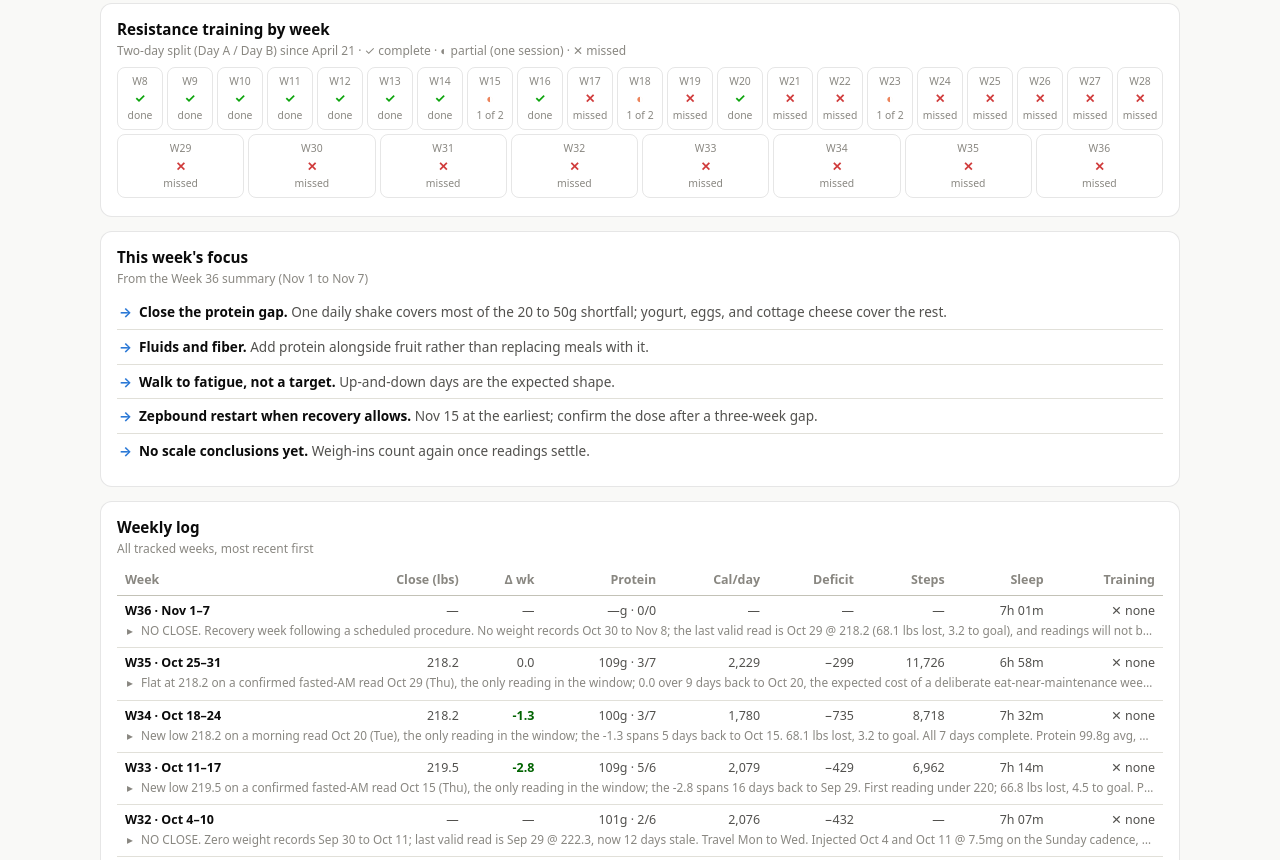
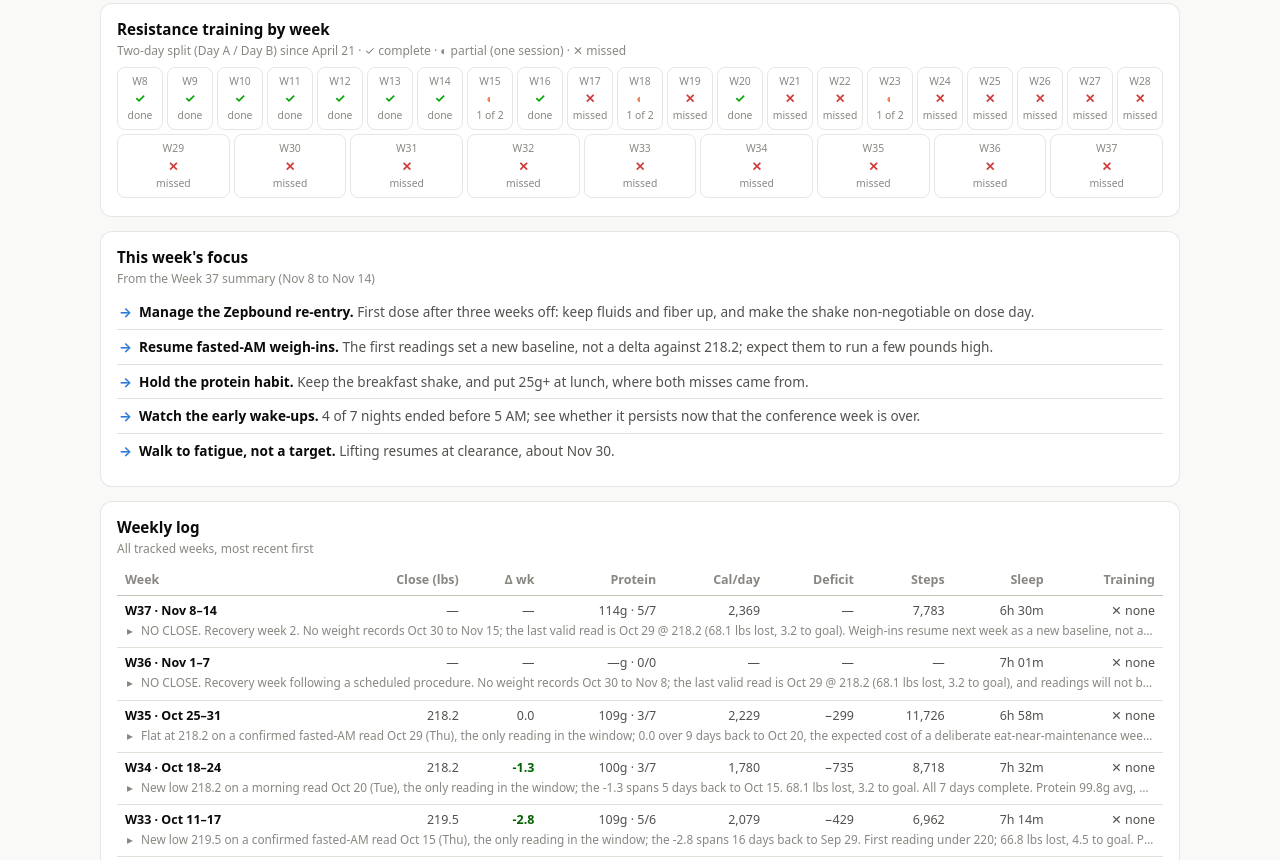
Before and after one commit to jakeworcester-byte/pace-dash-x7q3, a plain HTML site: page index.html in a window 1280 px wide. Shown: the part 1940-2800 px from the top of the page. Drawn offline with Linux system fonts and the light colour scheme.

Commit message:
Week 37 dashboard update (Nov 8-14, recovery week 2)
Co-Authored-By: Claude Opus 5.5 <noreply@anthropic.com>
Claude-Session: https://claude.ai/code/session_01GDFsbEWigyaBrQioyNGDif

```diff
--- a/index.html
+++ b/index.html
@@ -238,7 +238,7 @@
     </div>
     <div class="card">
       <h2>Calibrated daily deficit</h2>
-      <div class="desc">Modeled avg deficit (kcal/day) · tracked since Week 17 · baseline TDEE revised over time, currently 2,508</div>
+      <div class="desc">Modeled avg deficit (kcal/day) · tracked since Week 17 · baseline TDEE revised over time, currently 2,494</div>
       <div class="chart-box" id="deficitChart"></div>
     </div>
     <div class="card">
@@ -281,23 +281,23 @@
    ================================================================ */
 
 const META = {
-  updated: "2026-11-08",
+  updated: "2026-11-15",
   startWeight: 286.3,
   startDate: "2026-03-03",
   originalGoal: 236,
   goal: 215,
   dose: "7.5mg",
-  doseNote: "Last injected Sun Oct 25 @ 7.5mg. The Nov 1 and Nov 8 doses were held during recovery from a scheduled procedure; the restart waits on recovery, Nov 15 at the earliest, with the restart dose to be confirmed after the gap.",
+  doseNote: "7.5mg; restarted Sun Nov 15 after a 3-week hold (Nov 1 and Nov 8 held during recovery). Prior dose Sun Oct 25 @ 7.5mg.",
   injectionDay: "Sunday",
-  troughWindow: "None this week. Zepbound on hold.",
-  statusLine: "<strong>A recovery week.</strong> Tracking was minimal: no weigh-in and almost no food logged, so weight and deficit are not interpreted. The last valid read stands at <strong>218.20 lbs</strong> (Oct 29): <strong>68.1 down, 3.2 to go</strong>. Walking is coming back: daily steps ran about <strong>710, 2,480, 1,300, then 4,700</strong>, capped by a <strong>36-min</strong> walk on Nov 7. Sleep averaged <strong>7h01</strong> over 5 tracked nights. Protein is the gap, at an estimated <strong>50 to 80g/day</strong>.",
-  focusDesc: "From the Week 36 summary (Nov 1 to Nov 7)",
+  troughWindow: "Fri Nov 20 to Sun Nov 22",
+  statusLine: "<strong>Recovery is running ahead of schedule.</strong> The best protein week in the program record: <strong>114.2g/day</strong>, <strong>5 of 7</strong> days at target, carried by a breakfast shake on six of seven mornings. Calories averaged <strong>2,369</strong>, near maintenance by design. Steps averaged <strong>7,783/day</strong> with walks up to <strong>71 min</strong>. Sleep averaged <strong>6h30</strong>, with within-night waking back to normal but <strong>4 of 7</strong> nights ending before 5 AM. No weigh-in; the last valid read stands at <strong>218.20 lbs</strong> (Oct 29): <strong>68.1 down, 3.2 to go</strong>.",
+  focusDesc: "From the Week 37 summary (Nov 8 to Nov 14)",
   focus: [
-    "<strong>Close the protein gap.</strong> One daily shake covers most of the 20 to 50g shortfall; yogurt, eggs, and cottage cheese cover the rest.",
-    "<strong>Fluids and fiber.</strong> Add protein alongside fruit rather than replacing meals with it.",
-    "<strong>Walk to fatigue, not a target.</strong> Up-and-down days are the expected shape.",
-    "<strong>Zepbound restart when recovery allows.</strong> Nov 15 at the earliest; confirm the dose after a three-week gap.",
-    "<strong>No scale conclusions yet.</strong> Weigh-ins count again once readings settle.",
+    "<strong>Manage the Zepbound re-entry.</strong> First dose after three weeks off: keep fluids and fiber up, and make the shake non-negotiable on dose day.",
+    "<strong>Resume fasted-AM weigh-ins.</strong> The first readings set a new baseline, not a delta against 218.2; expect them to run a few pounds high.",
+    "<strong>Hold the protein habit.</strong> Keep the breakfast shake, and put 25g+ at lunch, where both misses came from.",
+    "<strong>Watch the early wake-ups.</strong> 4 of 7 nights ended before 5 AM; see whether it persists now that the conference week is over.",
+    "<strong>Walk to fatigue, not a target.</strong> Lifting resumes at clearance, about Nov 30.",
   ],
 };
 
@@ -339,6 +339,7 @@ const WEEKS = [
   { n: 34, label: "Oct 18\u201324",      end: "2026-10-20", wt: 218.2, chg: -1.3, prot: 100, hits: 3, logged: 7, cal: 1780, steps: 8718,  sleep: 452,  deficit: -735, train: "missed",   note: "New low 218.2 on a morning read Oct 20 (Tue), the only reading in the window; the -1.3 spans 5 days back to Oct 15. 68.1 lbs lost, 3.2 to goal. All 7 days complete. Protein 99.8g avg, 3 of 7 at target; one 152g day carries it, the other six averaged 91g, with dinner the weak meal. Injection day Oct 18 was genuinely light at 1,190 cal / 63g, ending a five-week run at 90g or better, and Oct 19 (1,390) made two sub-floor days in a row. Oct 22 breakfast skipped. Steps 8,718 avg, all 7 days; 316 walking min across 6 sessions on 5 days, the best walking week in months. Sleep 7h32 avg, 17 min awake/night, early termination 1 of 7. Zero lifts, 80-day layoff. Deficit -735/day calibrated. Model checked against the scale over 21 days: 3.48 predicted vs 4.10 delivered, 15% conservative. Span regression: 2,528 cumulative / 2,457 trailing; baseline TDEE now 2,528. Injected Oct 25 @ 7.5mg." },
   { n: 35, label: "Oct 25\u201331",      end: "2026-10-29", wt: 218.2, chg: 0.0,  prot: 109, hits: 3, logged: 7, cal: 2229, steps: 11726, sleep: 418,  deficit: -299, train: "missed",   note: "Flat at 218.2 on a confirmed fasted-AM read Oct 29 (Thu), the only reading in the window; 0.0 over 9 days back to Oct 20, the expected cost of a deliberate eat-near-maintenance week. 68.1 lbs lost, 3.2 to goal. All 7 days complete. Protein 108.9g avg, 3 of 7 at target, no day under 81g; breakfast logged all 7 days. Calories 2,229 avg with zero sub-floor days. Injection day Oct 25 held at 1,610 cal / 93g, breaking the Oct 18 dip. Oct 31 lunch and dinner synced late and are included. Steps 11,726 avg, all 7 days, the highest in recent weeks; 480 walking min across 16 sessions on 6 days, the best walking week on record. Sleep 6h58 avg, 24 min awake/night, early termination 0 of 7. Zero lifts, 87-day layoff; lifting restarts after clearance. Deficit -299/day calibrated. Model checked against the scale over 30 days: 4.72 predicted vs 4.10 delivered, 15% optimistic. Span regression: 2,494 cumulative / 2,418 trailing; baseline TDEE now 2,494. Nov 1 dose skipped ahead of a scheduled procedure." },
   { n: 36, label: "Nov 1\u20137",       end: "2026-11-07", wt: null,  chg: null, prot: null, hits: 0, logged: 0, cal: null, steps: null,  sleep: 421,  deficit: null, train: "missed",   note: "NO CLOSE. Recovery week following a scheduled procedure. No weight records Oct 30 to Nov 8; the last valid read is Oct 29 @ 218.2 (68.1 lbs lost, 3.2 to goal), and readings will not be interpreted until they settle. Nutrition essentially unlogged (one partial day); eating reported near normal with protein estimated at 50 to 80g/day, short of target. Steps not averaged: the tracker was not worn several days. Recovery days ran about 710, 2,480, 1,300, then 4,700 steps, with a 36-min walk on Nov 7. 124 walking min across 3 sessions, including 74 min on Nov 1. Sleep 7h01 avg over 5 tracked nights, 40 min awake/night. Zero lifts, 94-day layoff; lifting resumes at clearance, about Nov 30. Span regression not updated; baseline TDEE holds at 2,494. Nov 8 Zepbound dose held." },
+  { n: 37, label: "Nov 8–14",      end: "2026-11-14", wt: null,  chg: null, prot: 114, hits: 5, logged: 7, cal: 2369, steps: 7783,  sleep: 390,  deficit: null, train: "missed",   note: "NO CLOSE. Recovery week 2. No weight records Oct 30 to Nov 15; the last valid read is Oct 29 @ 218.2 (68.1 lbs lost, 3.2 to goal). Weigh-ins resume next week as a new baseline, not a delta. All 7 days logged (Nov 10 to 14 entered retroactively). Protein 114.2g avg, 5 of 7 at target, the best protein week in the program record; a breakfast shake on six of seven mornings carried it. Calories 2,369 avg, near maintenance by design, zero sub-floor days. Steps 7,783 avg, all 7 days; 325 walking min across 11 sessions, with walks of 68 and 71 min. Sleep 6h30 avg, 25 min awake/night, early termination 4 of 7. Zero lifts, 101-day layoff; lifting resumes at clearance, about Nov 30. Deficit not a target in recovery (about -125/day, effectively maintenance). Baseline TDEE holds at 2,494. Zepbound restarted Nov 15 @ 7.5mg." },
 ];
 
 // [date, lbs, "am"|"pm"] — am = fasted/morning read unless noted
```
